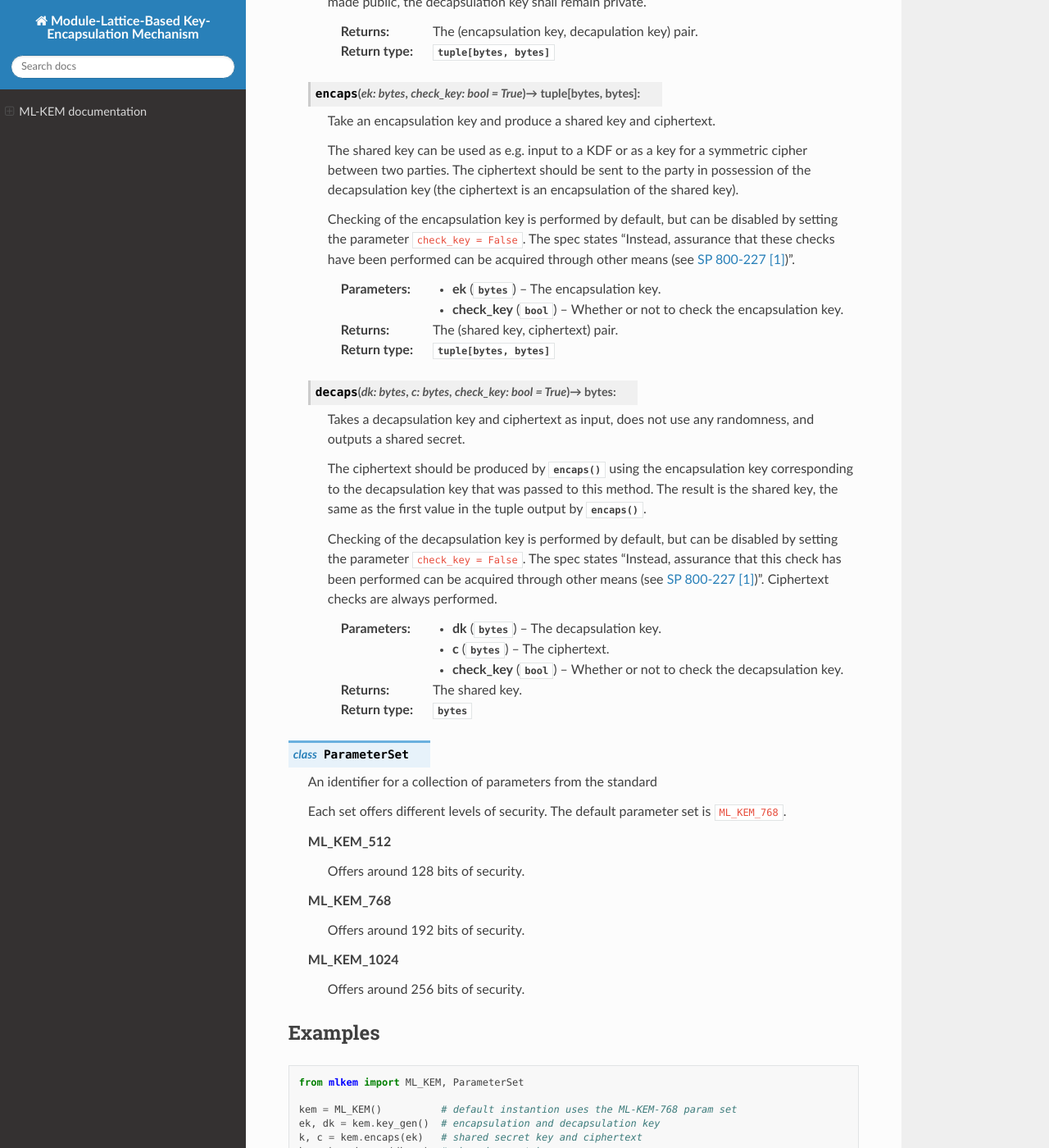
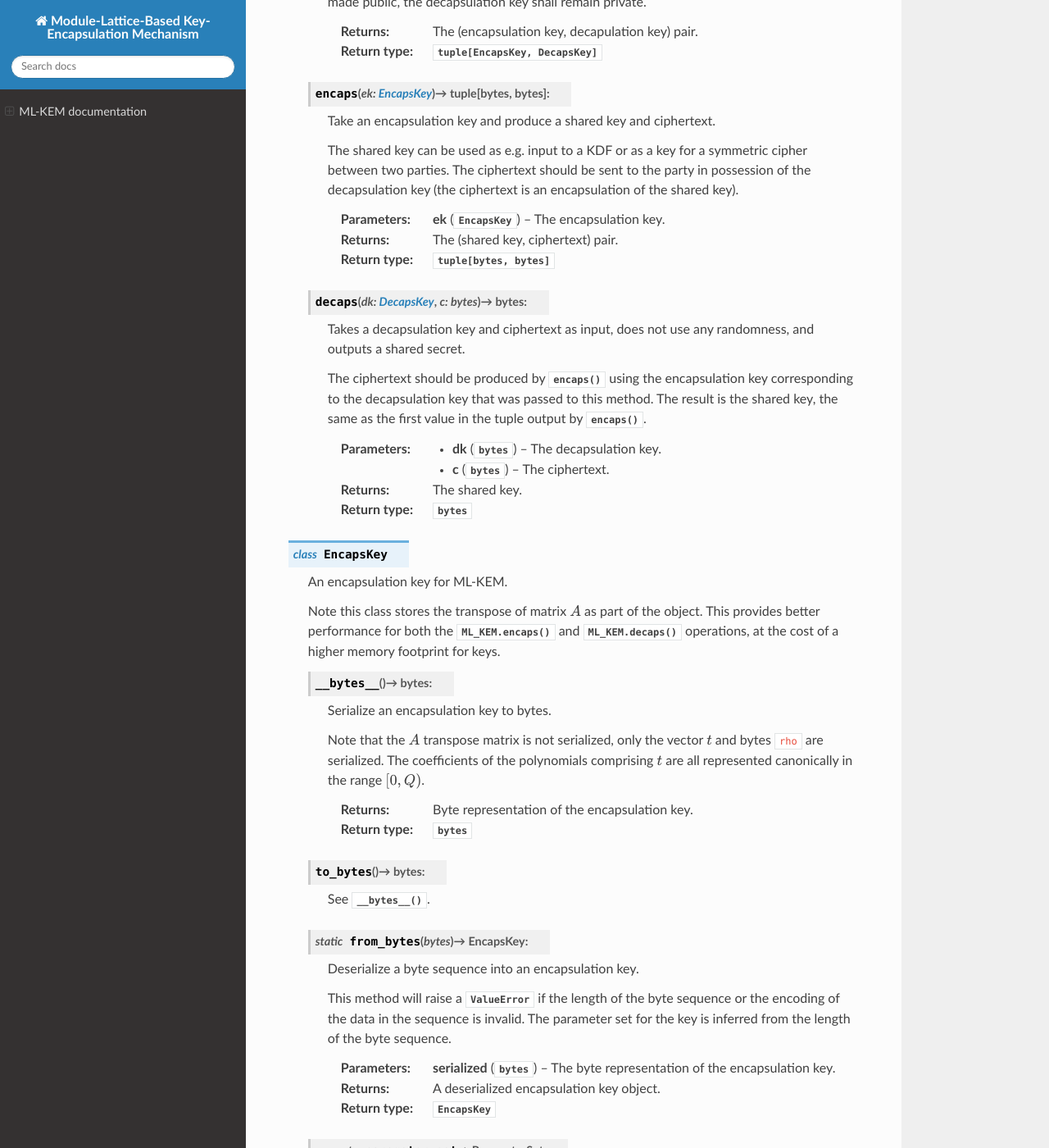
Before and after one commit to AntonKueltz/ml-kem, a Sphinx documentation site: the page built from docs/index.rst, in a window 1280 px wide and 1400 px high, scrolled down 492 px. Shown: the whole window at 82% size. Built offline with Sphinx 7.4.7 and the Read the Docs theme 3.1.0, drawn with Linux system fonts in a browser that asks for light colours; some of the changed text lies outside the part shown.

```diff
--- a/docs/conf.py
+++ b/docs/conf.py
@@ -15,7 +15,7 @@ path.insert(0, str(Path("..").resolve()))
 project = "Module-Lattice-Based Key-Encapsulation Mechanism"
 copyright = str(datetime.now(UTC).year)
 author = "Anton Kueltz"
-release = "0.1.0"
+release = "0.2.0"
 
 # -- General configuration ---------------------------------------------------
 # https://www.sphinx-doc.org/en/master/usage/configuration.html#general-configuration
--- a/docs/index.rst
+++ b/docs/index.rst
@@ -12,7 +12,7 @@ Reference
 
    A CCA-secure module-lattice-based key encapsulation mechanism (KEM).
 
-   .. py:method:: key_gen() -> tuple[bytes, bytes]
+   .. py:method:: key_gen() -> tuple[EncapsKey, DecapsKey]
 
       Generate a keypair (ek, dk) for use in the ML-KEM system.
 
@@ -21,9 +21,9 @@ Reference
       remain private.
 
       :return: The (encapsulation key, decapulation key) pair.
-      :rtype: :type:`tuple[bytes, bytes]`
+      :rtype: :type:`tuple[EncapsKey, DecapsKey]`
 
-   .. py:method:: encaps(ek: bytes, check_key: bool = True) -> tuple[bytes, bytes]:
+   .. py:method:: encaps(ek: EncapsKey) -> tuple[bytes, bytes]:
 
       Take an encapsulation key and produce a shared key and ciphertext.
 
@@ -31,19 +31,12 @@ Reference
       The ciphertext should be sent to the party in possession of the decapsulation key (the ciphertext is an
       encapsulation of the shared key).
 
-      Checking of the encapsulation key is performed by default, but can be disabled by setting the parameter
-      :code:`check_key = False`. The spec states "Instead, assurance that these checks have been performed can be
-      acquired through other means (see
-      `SP 800-227 [1] <https://nvlpubs.nist.gov/nistpubs/SpecialPublications/NIST.SP.800-227.pdf>`_)".
-
       :param ek: The encapsulation key.
-      :type ek: :type:`bytes`
-      :param check_key: Whether or not to check the encapsulation key.
-      :type check_key: :type:`bool`
+      :type ek: :type:`EncapsKey`
       :return: The (shared key, ciphertext) pair.
       :rtype: :type:`tuple[bytes, bytes]`
 
-   .. py:method:: decaps(dk: bytes, c: bytes, check_key: bool = True) -> bytes:
+   .. py:method:: decaps(dk: DecapsKey, c: bytes) -> bytes:
 
       Takes a decapsulation key and ciphertext as input, does not use any randomness, and outputs a shared
       secret.
@@ -52,20 +45,84 @@ Reference
       decapsulation key that was passed to this method. The result is the shared key, the same as the first value
       in the tuple output by :func:`encaps`.
 
-      Checking of the decapsulation key is performed by default, but can be disabled by setting the parameter
-      :code:`check_key = False`. The spec states "Instead, assurance that this check has been performed can be
-      acquired through other means (see
-      `SP 800-227 [1] <https://nvlpubs.nist.gov/nistpubs/SpecialPublications/NIST.SP.800-227.pdf>`_)".
-      Ciphertext checks are always performed.
-
       :param dk: The decapsulation key.
       :type dk: :type:`bytes`
       :param c:  The ciphertext.
       :type c: :type:`bytes`
-      :param check_key: Whether or not to check the decapsulation key.
-      :type check_key: :type:`bool`
       :return: The shared key.
       :rtype: :type:`bytes`
+
+.. py:class:: EncapsKey
+
+   An encapsulation key for ML-KEM.
+
+   Note this class stores the transpose of matrix :math:`A` as part of the object. This provides
+   better performance for both the :func:`ML_KEM.encaps` and :func:`ML_KEM.decaps` operations, at the
+   cost of a higher memory footprint for keys.
+
+   .. py:method:: __bytes__() -> bytes:
+
+      Serialize an encapsulation key to bytes.
+
+      Note that the :math:`A` transpose matrix is not serialized, only the vector :math:`t` and bytes
+      :code:`rho` are serialized. The coefficients of the polynomials comprising :math:`t` are all
+      represented canonically in the range :math:`[0, Q)`.
+
+      :return: Byte representation of the encapsulation key.
+      :rtype: :type:`bytes`
+
+   .. py:method:: to_bytes() -> bytes:
+
+      See :func:`__bytes__`.
+
+   .. py:staticmethod:: from_bytes(bytes) -> EncapsKey:
+
+      Deserialize a byte sequence into an encapsulation key.
+
+      This method will raise a :type:`ValueError` if the length of the byte sequence or the encoding
+      of the data in the sequence is invalid. The parameter set for the key is inferred from the
+      length of the byte sequence.
+
+      :param serialized: The byte representation of the encapsulation key.
+      :type serialized: :type:`bytes`
+      :return: A deserialized encapsulation key object.
+      :rtype: :type:`EncapsKey`
+
+   .. py:property:: parameter_set() -> ParameterSet:
+
+      The :type:`ParameterSet` that was used to generate the given instance of the class.
+
+.. py:class:: DecapsKey
+
+   A decapsulation key for ML-KEM.
+
+   .. py:method:: __bytes__() -> bytes:
+
+      Serialize a decapsulation key to bytes.
+
+      :return: Byte representation of the decapsulation key.
+      :rtype: :type:`bytes`
+
+   .. py:method:: to_bytes() -> bytes:
+
+      See :func:`__bytes__`.
+
+   .. py:staticmethod:: from_bytes(bytes) -> DecapsKey:
+
+      Deserialize a byte sequence into an decapsulation key.
+
+      This method will raise a :type:`ValueError` if the length of the byte sequence or the encoding
+      of the data in the sequence is invalid. The parameter set for the key is inferred from the
+      length of the byte sequence.
+
+      :param serialized: The byte representation of the decapsulation key.
+      :type serialized: :type:`bytes`
+      :return: A deserialized decapsulation key object.
+      :rtype: :type:`DecapsKey`
+
+   .. py:property:: parameter_set() -> ParameterSet:
+
+      The :type:`ParameterSet` that was used to generate the given instance of the class.
 
 .. py:class:: ParameterSet
 
@@ -105,3 +162,45 @@ Bob would send the ciphertext to Alice, who would derive the shared secret key f
 ciphertext. Alice and Bob can then use the shared secret key to generate additional
 secret material by passing it to a KDF, use the shared secret to directly key a symmetric
 cipher like AES, etc.
+
+Keys
+----
+
+When :func:`ML_KEM.key_gen` is run it returns two objects, :type:`EncapsKey` and a
+:type:`DecapsKey`. You can serialize these to :type:`bytes` as follows.
+
+.. code-block:: python
+
+   from mlkem import ML_KEM
+
+   kem = ML_KEM()
+   ek, dk = kem.key_gen()
+   ek_bytes = bytes(ek)  # ek.to_bytes() is also valid
+   dk_bytes = bytes(dk)  # dk.to_bytes() is also valid
+
+You can also deserialize bytes into a key, provided that the byte encoding is canonical and
+compliant with FIPS-203.
+
+.. code-block:: python
+
+   from mlkem import DecapsKey, EncapsKey
+
+   ek_bytes = b"..."  # canonically encodeed encapsulation key
+   ek = EncapsKey.from_bytes(ek_bytes)
+
+   dk_bytes = b"..."  # canonically encodeed decapsulation key
+   dk = DecapsKey.from_bytes(dk_bytes)
+
+You can also check which parameter set a key was generated with. A mismatch between a key and
+the KEM parameter set will cause an error.
+
+.. code-block:: python
+
+   from mlkem import ML_KEM, ParameterSet
+
+   kem512 = ML_KEM(ParameterSet.ML_KEM_512)
+   kem768 = ML_KEM(ParameterSet.ML_KEM_768)
+   ek512, _ = kem512.key_gen()
+
+   ek512.parameter_set   # => ParameterSet.ML_KEM_512
+   kem768.encaps(ek512)  # => ValueError: Key does not match this ML_KEM parameter set
--- a/pyproject.toml
+++ b/pyproject.toml
@@ -1,6 +1,6 @@
 [project]
 name = "mlkem"
-version = "0.1.0"
+version = "0.2.0"
 description = "A module-latice-based key-encapsulation mechanism (ML-KEM). Implements the FIPS-203 standard."
 readme = "README.md"
 requires-python = ">=3.11"
```
Also changed, not shown: README.md (+36 -12 lines), 2 other files.
